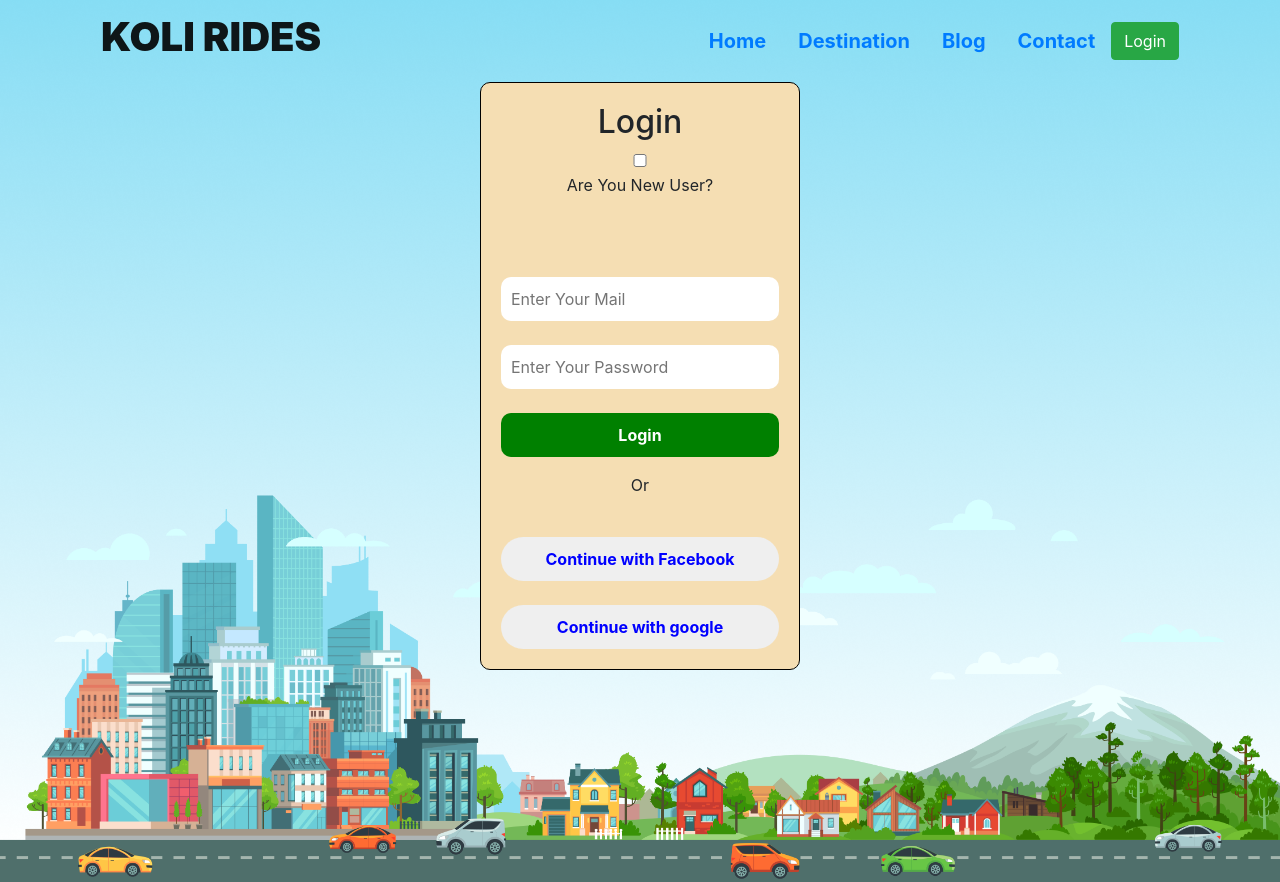
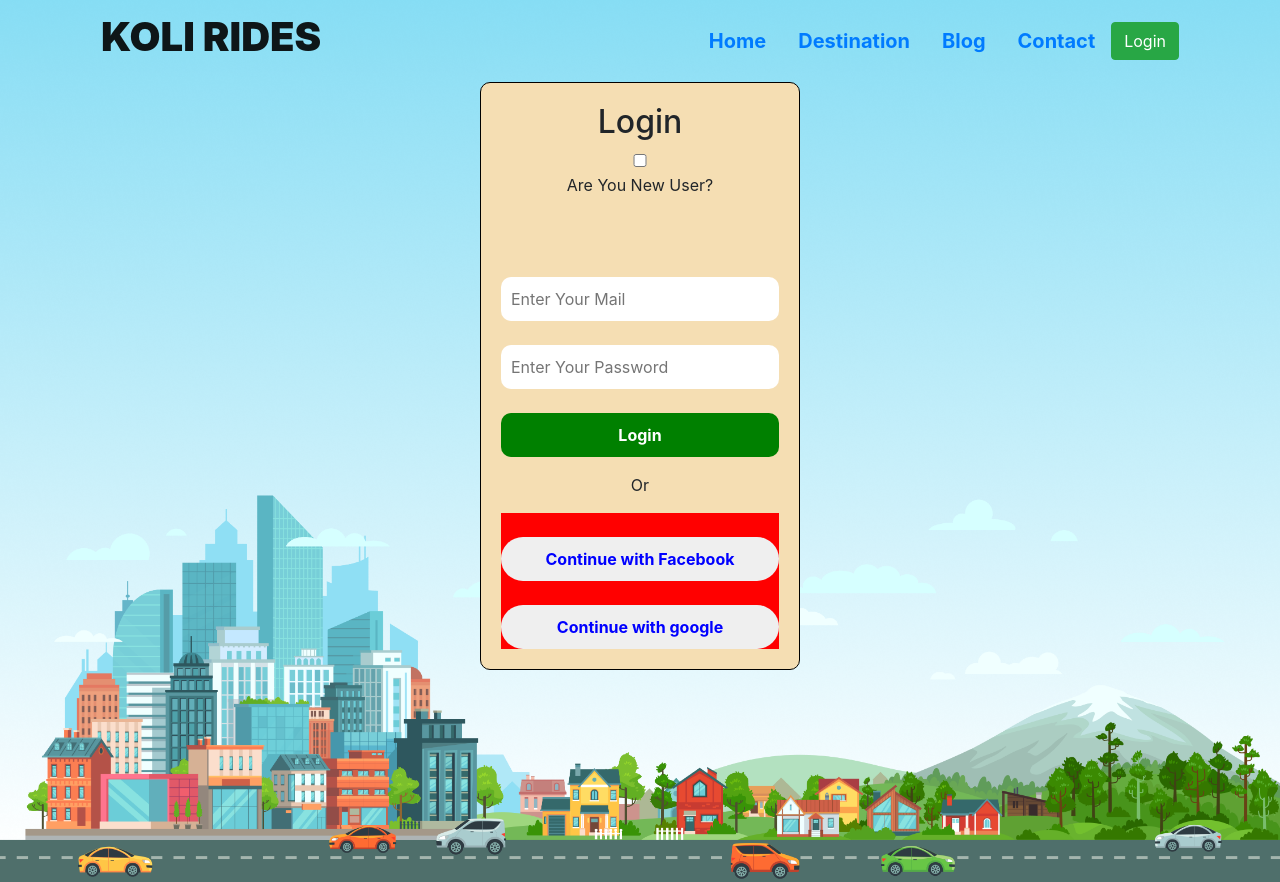
Before and after one commit to murshedkoli/react-auth-assignment-9, a React (Create React App) app: page /login in a window 1280 px wide. Built offline with nearby package versions, Linux system fonts and the light colour scheme; the HTML template or start-up script is replaced by a standard one.

Commit message:
Update Header.css

```diff
--- a/src/Component/Header/Header.css
+++ b/src/Component/Header/Header.css
@@ -8,3 +8,7 @@
     font-weight: bolder;
     text-transform: uppercase;
 }
+
+.loginBtn{
+ background-color:red;
+}
```
